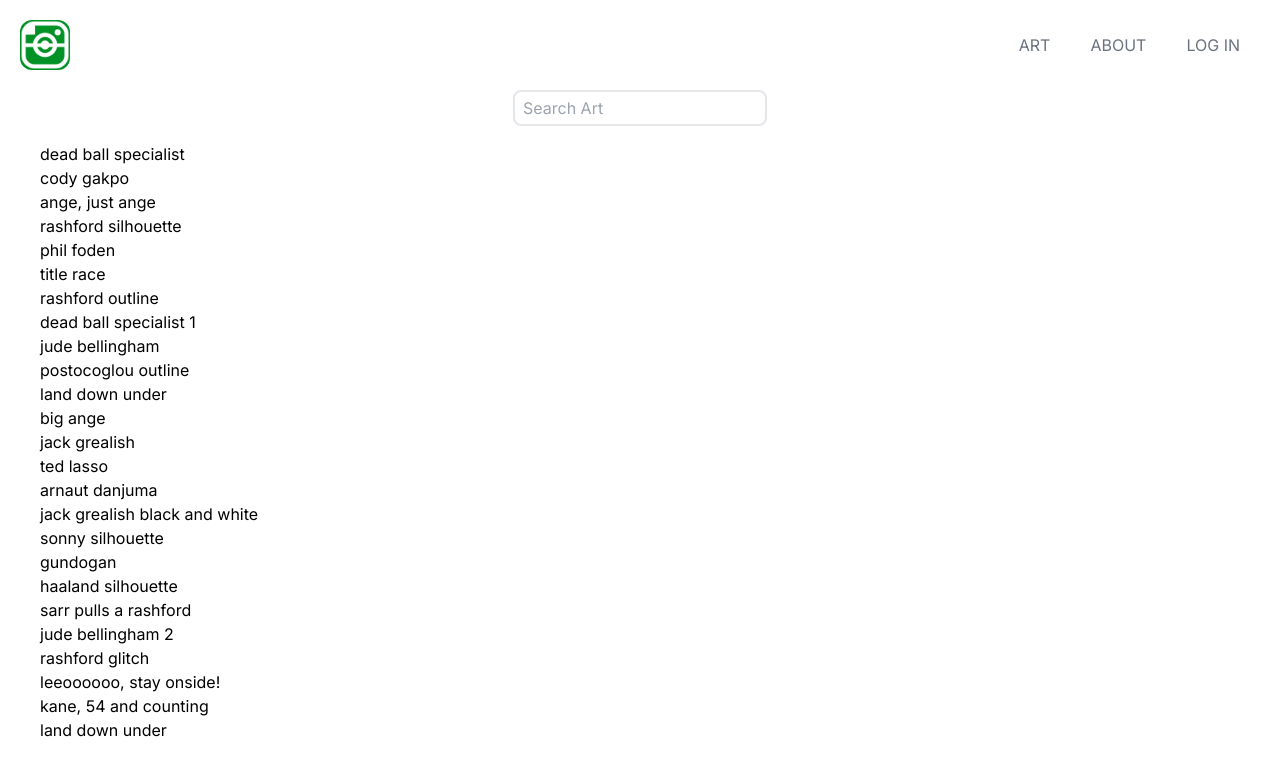
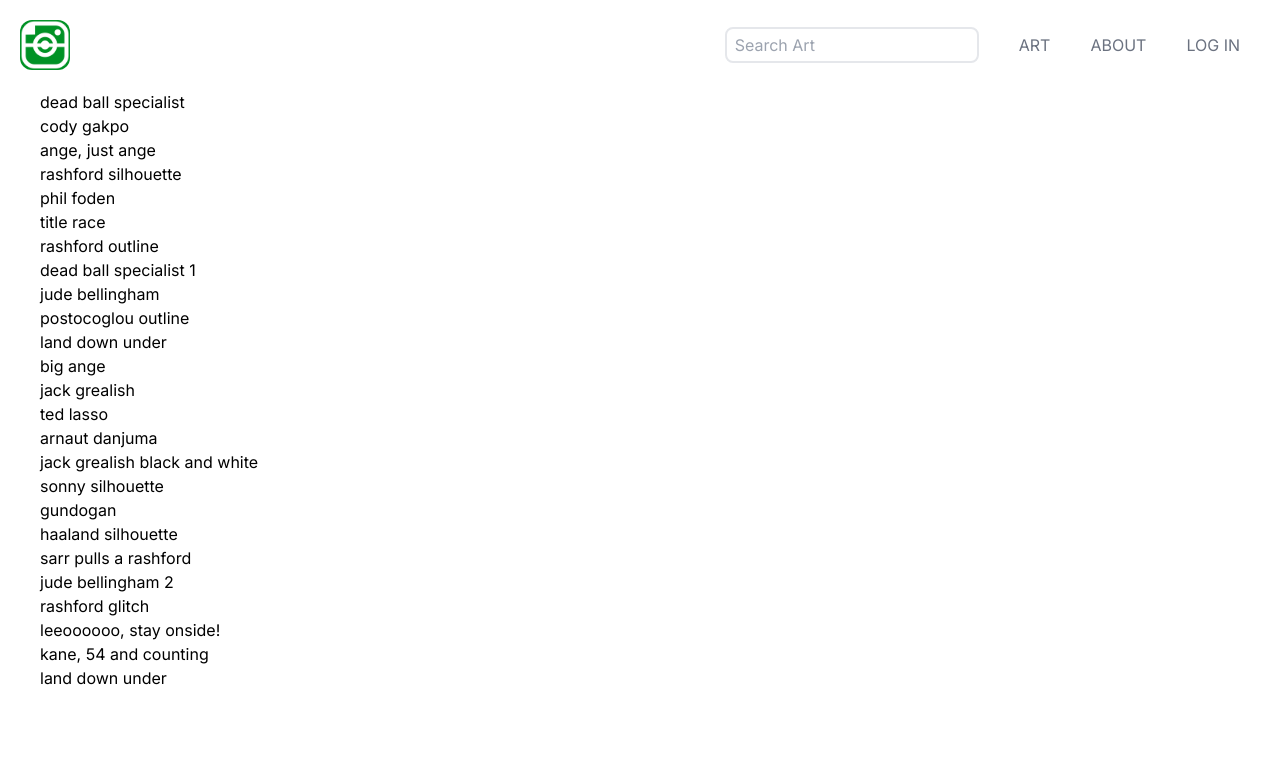
Before and after one commit to ByteSizedIT/Leo-art-app, a Next.js app: page / in a window 1280 px wide. Shown: the top 776 px of the page. Built offline with nearby package versions, Linux system fonts and the light colour scheme; data requests are answered from the project's data file.

Commit message:
Add Search to Nav & hide in Gallery on md+ screens

```diff
--- a/app/components/Gallery.tsx
+++ b/app/components/Gallery.tsx
@@ -12,7 +12,7 @@ export default function Gallery({ allArtWork }: { allArtWork: ArtWork[] }) {
 
   return (
     <div className="px-10">
-      <SearchForm />
+      <SearchForm placement={"gallery"} />
 
       {allArtWork?.length === 0 && <p>Oops. No art work could be found!</p>}
 
--- a/app/components/NavBar.tsx
+++ b/app/components/NavBar.tsx
@@ -1,11 +1,13 @@
 import Link from "next/link";
 
 import Logo from "../components/Logo";
+import SearchForm from "./SearchForm";
 
 const NavBar = () => {
   return (
     <nav className="relative w-full flex items-center gap-5 md:gap-10 mx-auto p-5 z-10">
       <Logo />
+      <SearchForm placement={"navbar"} />
       <Link href="/" className="text-gray-500 hover:text-black">
         ART
       </Link>
--- a/app/components/SearchForm.tsx
+++ b/app/components/SearchForm.tsx
@@ -3,7 +3,7 @@
 import { useContext } from "react";
 import { SearchContext } from "../_context/search-provider";
 
-const SearchForm = () => {
+const SearchForm = ({ placement }: { placement: string }) => {
   function updateSearch(e: React.ChangeEvent<HTMLInputElement>) {
     setSearchText(e.target.value);
   }
@@ -11,7 +11,13 @@ const SearchForm = () => {
   const { searchText, setSearchText } = useContext(SearchContext);
 
   return (
-    <form className="mb-4 text-center">
+    <form
+      className={`${
+        placement === "navbar"
+          ? "hidden md:block"
+          : "mb-4 text-center md:hidden "
+      }`}
+    >
       <input
         className="bg-transparent border-solid border-2 rounded-lg outline-none focus:outline-gray-500 px-2 py-1"
         type="text"
```
